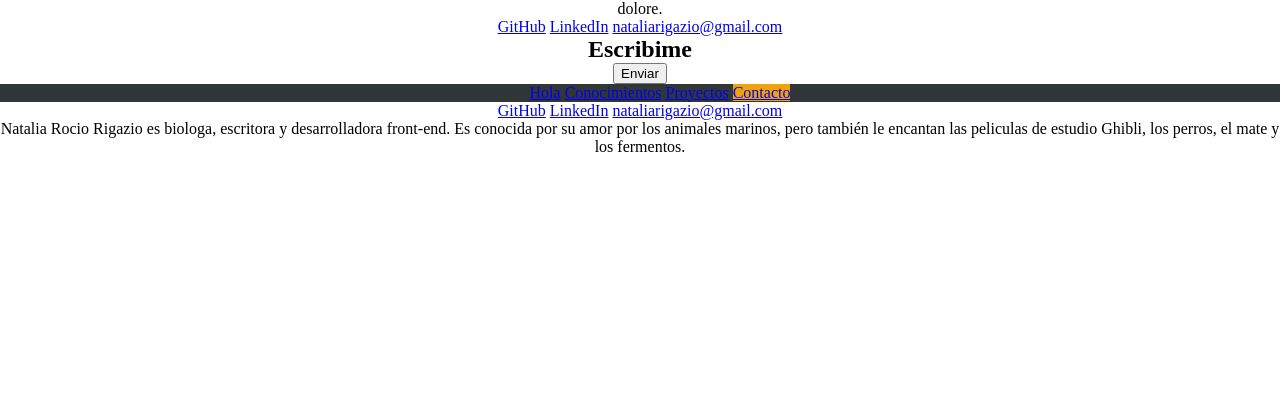
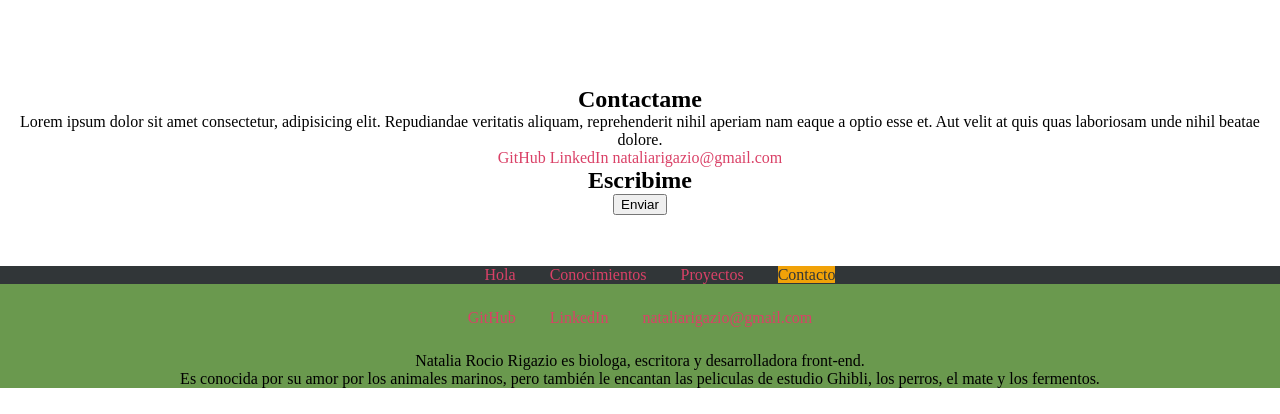
Before and after one commit to natrorig/Portafolio, a plain HTML site: page index.html in a window 1280 px wide. Shown: the part 1145-1559 px from the top of the page. Before the commit the page ends 1301 px from the top, so only its background shows below. Drawn offline with Linux system fonts and the light colour scheme.

Commit message:
mas espacio, algo de color

```diff
--- a/index.html
+++ b/index.html
@@ -65,7 +65,7 @@
 
 
     <!-- Lista y Grilla de Proyectos -->
-    <div>
+    <div id="proyectos">
         <h2>Mis Proyectos</h2>
         <p>Lorem ipsum dolor sit amet consectetur adipisicing elit. Porro recusandae, vitae, nemo accusantium veritatis saepe architecto, harum necessitatibus perspiciatis ullam maiores odit itaque est cupiditate repudiandae omnis? Provident, mollitia asperiores!</p>
         <!-- Tarjetas -->
@@ -103,9 +103,9 @@
 
 
     <!-- Formulario de Contacto -->
-    <div>
+    <div id="form-contacto">
         <!-- Formulario izq -->
-        <div>
+        <div id="form-izq">
             <h2>Contactame</h2>
             <p>Lorem ipsum dolor sit amet consectetur, adipisicing elit. Repudiandae veritatis aliquam, reprehenderit nihil aperiam nam eaque a optio esse et. Aut velit at quis quas laboriosam unde nihil beatae dolore.</p>
             <a href="#">GitHub</a>
@@ -115,7 +115,7 @@
         <!-- FIN Formulario izq -->
 
         <!-- Formulario DER -->
-        <div>
+        <div id="form-der">
             <h2>Escribime</h2>
             <!-- FORM -->
             <!-- Nombre Apellido Mail Mensaje -->
@@ -140,12 +140,17 @@
         </nav>
 
         <!-- Contacto Footer -->
-        <a href="#">GitHub</a>
-        <a href="#">LinkedIn</a>
-        <a href="mailto:nataliarigazio@gmail.com">nataliarigazio@gmail.com</a>
+        <div id="contacto-footer">
+            <a href="#">GitHub</a>
+            <a href="#">LinkedIn</a>
+            <a href="mailto:nataliarigazio@gmail.com">nataliarigazio@gmail.com</a>
+        </div>
         <!-- FIN Contacto Footer -->
 
-        <p id="footer-bio">Natalia Rocio Rigazio es biologa, escritora y desarrolladora front-end. Es conocida por su amor por los animales marinos, pero también le encantan las peliculas de estudio Ghibli, los perros, el mate y los fermentos.</p>
+        <div id="footer-bio">
+            <p>Natalia Rocio Rigazio es biologa, escritora y desarrolladora front-end. </p>
+            <p>Es conocida por su amor por los animales marinos, pero también le encantan las peliculas de estudio Ghibli, los perros, el mate y los fermentos.</p>
+        </div>
     </footer>
 </body>
 </html>
--- a/portafolio-style.css
+++ b/portafolio-style.css
@@ -5,6 +5,15 @@
 
 #nav-header li, #nav-footer li {
     display: inline;
+    font-size: 16px;
+    line-height: 2,5;
+    margin: 20px 15px;
+
+}
+
+a {
+    text-decoration: none;
+    color: #DA4167;
 }
 
 #nav-header {
@@ -13,10 +22,22 @@
     display: flex;
     align-items: flex-end;
     justify-content: end;
+    padding: 25px 0;
+    /* position: fixed; */j
+    top: 0;
+    margin-bottom: 1px;
 }
 
 
-#contacto {
+ul {
+    list-style: none;
+}
+
+ul li {
+    line-height: 2,5;
+}
+
+#contacto a {
     background-color: #F1A208;
     color: #313638;
 }
@@ -26,6 +47,8 @@
     justify-content: space-between;
     align-items: center;
     vertical-align: middle;
+    padding: 25px 0;
+    margin-bottom: 1px;
 }
 
 #presentacion-izq {
@@ -39,16 +62,24 @@
     height: 75%;
 }
 
+#habilidades {
+    padding: 25px 0;
+    margin-bottom: 1px;
+}
+
 #cita {
     background-color: #313638;
     color: #F1A208;
+    padding: 25px 0;
+    margin-bottom: 1px;
 }
 
 #tarjetas {
     display: flex;
     padding-top: 100px;
     padding-bottom: 100px;
-
+    padding: 25px 0;
+    margin-bottom: 1px;
 }
 
 #col {
@@ -65,6 +96,21 @@
     width: 100%;
 }
 
+#proyectos {
+    padding: 25px 0;
+    margin-bottom: 1px;
+}
+
+#form-contacto {
+    padding: 25px 0;
+    margin-bottom: 1px;
+}
+
+footer {
+    padding: 25px 0;
+    margin-bottom: 1px;
+}
+
 #nav-footer {
     color: #DA4167;
     background-color: #313638;
@@ -72,3 +118,18 @@
     align-items: flex-end;
     justify-content: center;
 }
+
+#contacto-footer {
+    padding: 25px 0;
+    background-color: #6A994E;
+}
+
+#contacto-footer a {
+    font-size: 16px;
+    line-height: 2,5;
+    margin: 20px 15px;
+}
+
+#footer-bio {
+    background-color: #6A994E;
+}
```
